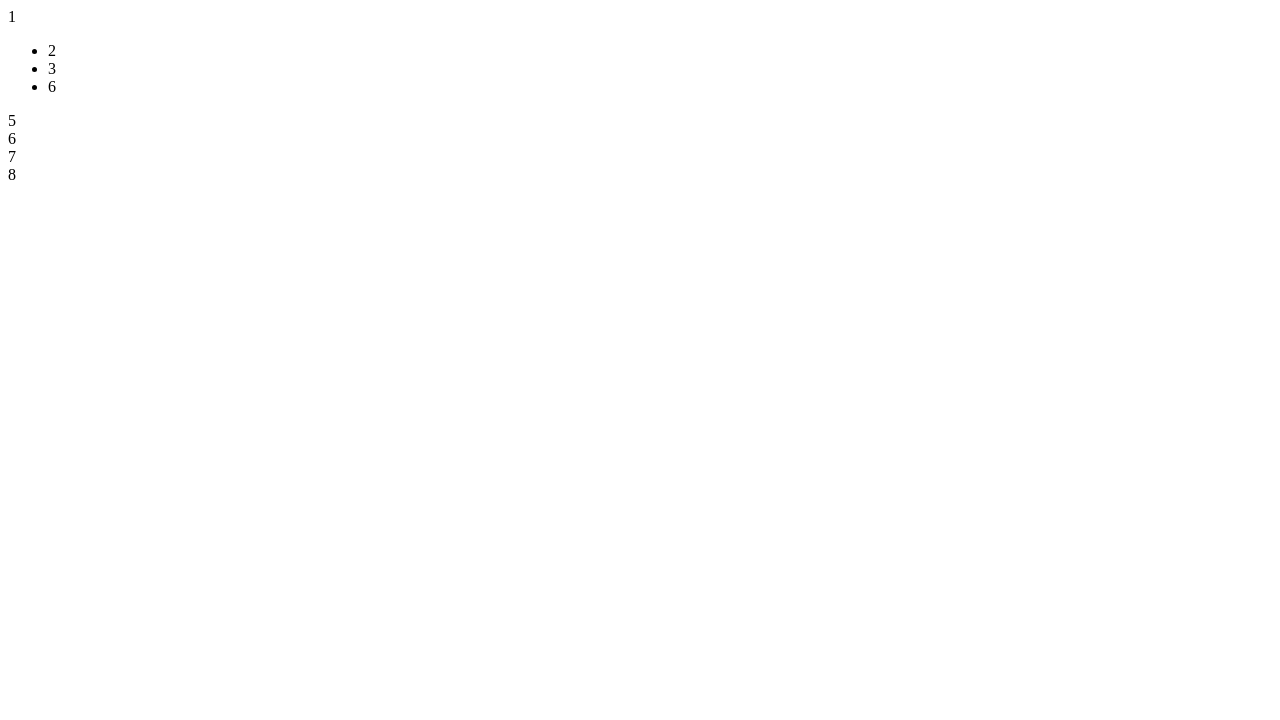
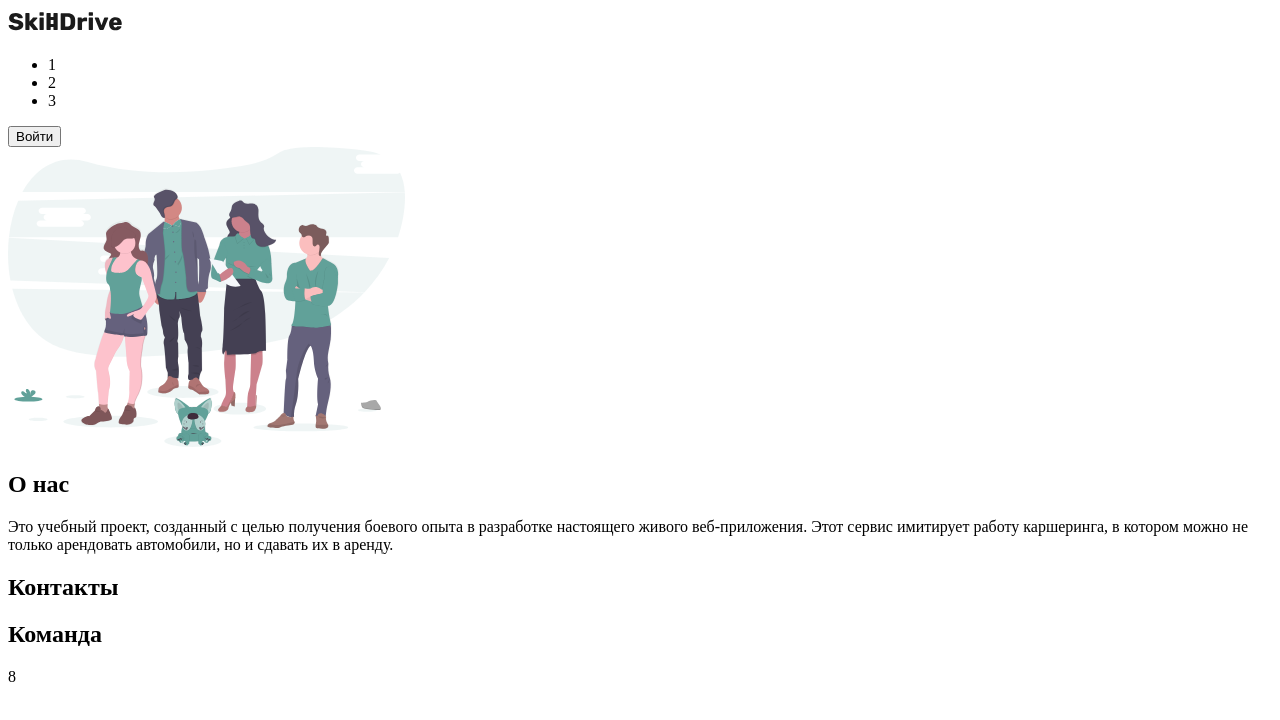
Before and after one commit to MaksimZ91/SF-Drive_homework, a plain HTML site: page module17.html in a window 1280 px wide. Drawn offline with Linux system fonts and the light colour scheme.

Commit message:
in progress

```diff
--- a/module17.html
+++ b/module17.html
@@ -7,19 +7,37 @@
 </head>
 <body>
     <header>
-        <a>1</a>
+        <a href="https://vk.com/id11298003" target="_blank">
+        <img src="src/Logo.svg" alt="logo SkillDrive">
+        </a>
         <nav>
             <ul>
-            <li>2</li>
-            <li>3</li>
-            <li>6</li>
+            <li><a>1</a></li>
+            <li><a>2</a></li>
+            <li><a>3</a></li>
             </ul>
+        <button>Войти</button>
         </nav>
     </header>
     <main>
-        <section>5</section>
-        <section>6</section>
-        <section>7</section>
+        <section>
+            <div>
+                <img src="src/undraw_team_spirit_hrr41.svg" alt="image team">
+                <h1>О нас</h1>
+                <p>Это учебный проект, созданный с целью получения боевого опыта в разработке настоящего живого веб-приложения. Этот сервис имитирует работу каршеринга,
+                    в котором можно не только арендовать автомобили, но и сдавать их в аренду.</p>
+                </div>
+        </section>
+        <section>
+            <div>
+                <h2>Контакты</h2>
+            </div>
+        </section>
+        <section>
+            <div>
+                <h2>Команда</h2>
+            </div>
+        </section>
     </main>
     <footer>8</footer>
 </body>
```
Also changed, not shown: src/Logo.svg (added), src/style.css (added), src/undraw_team_spirit_hrr41.svg (added), 1 other file.
